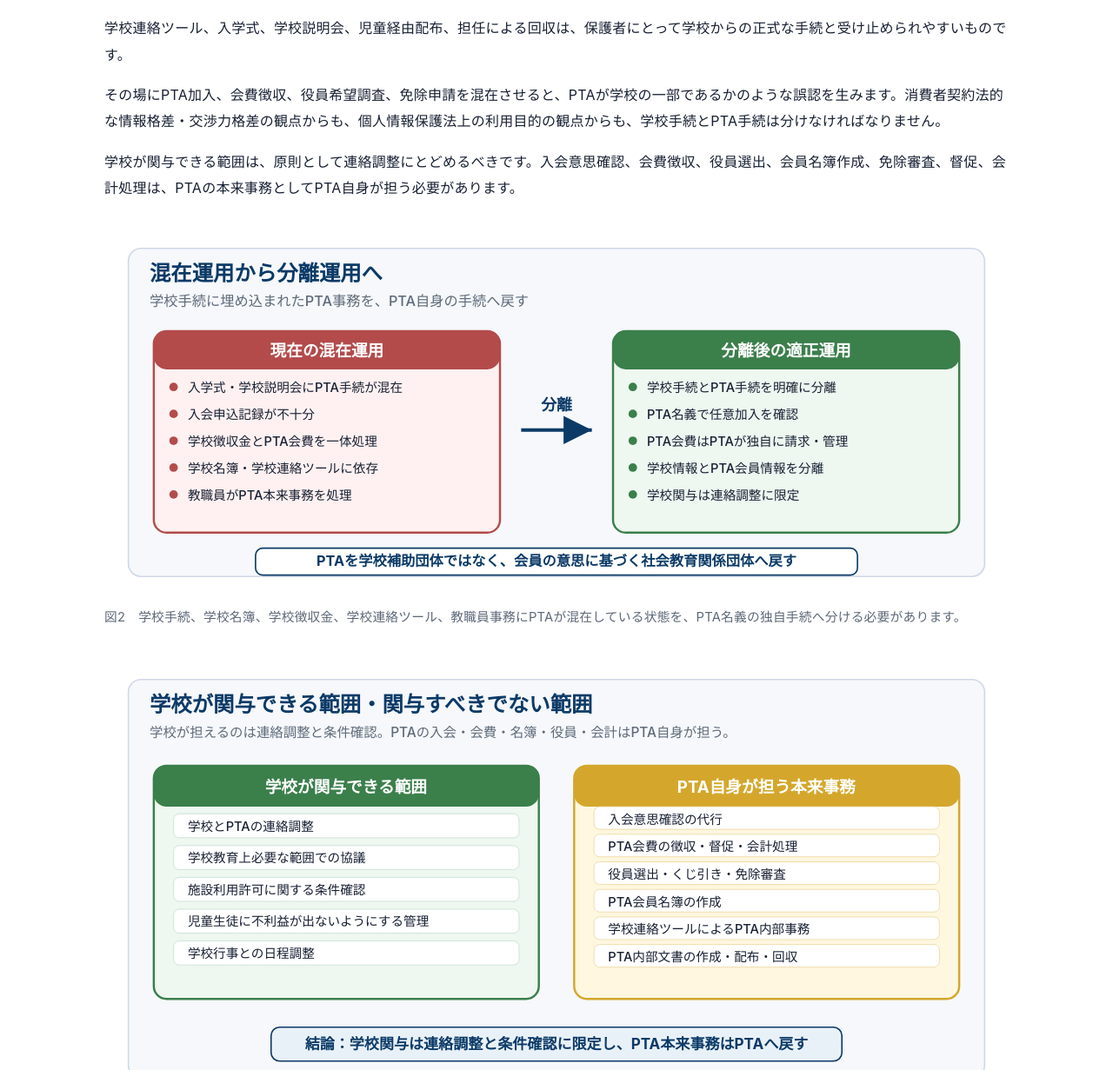
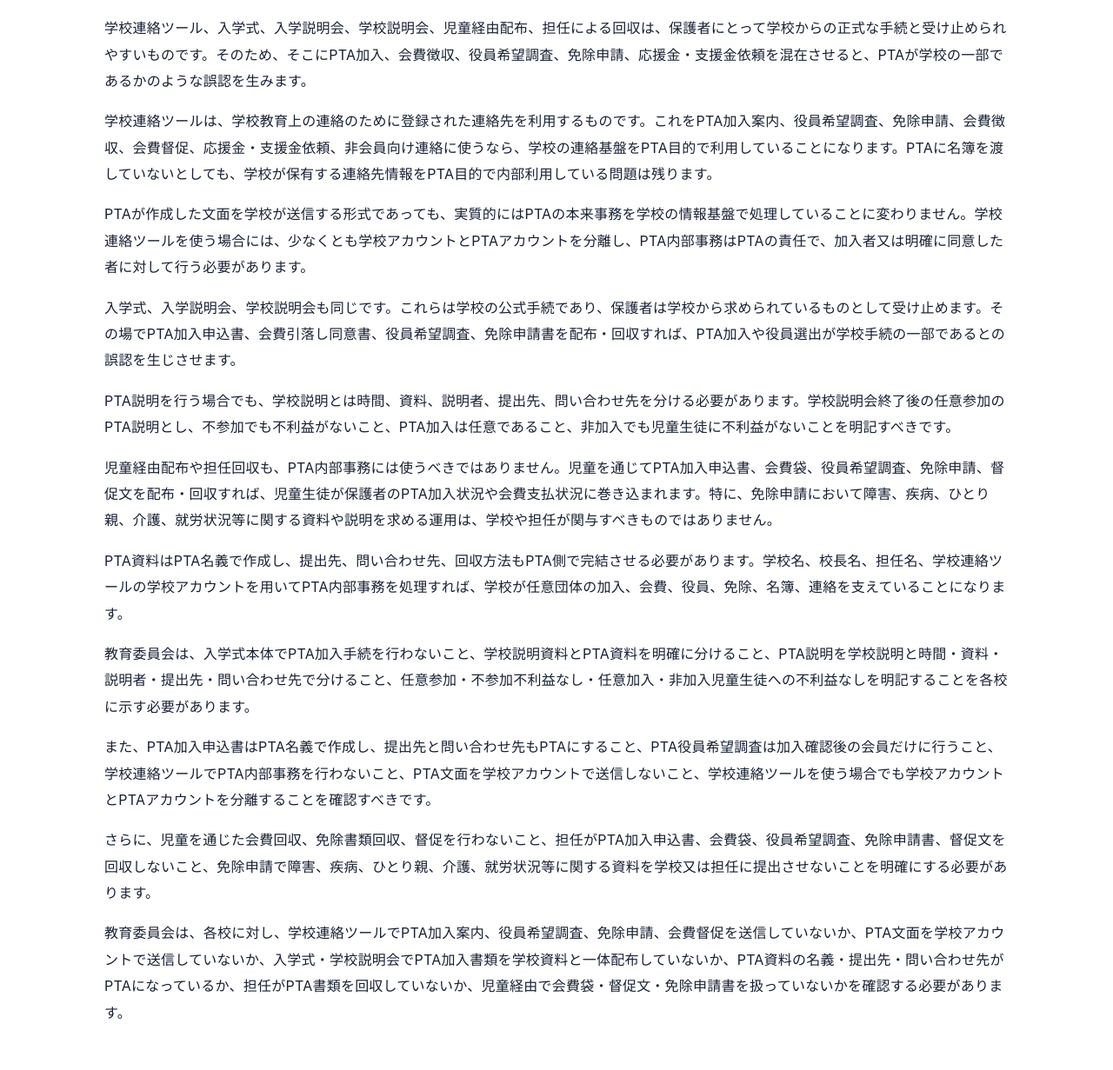
Before and after one commit to ptaorg/jp, a website: page index.html in a window 1280 px wide. Shown: the part 10445-11676 px from the top of the page at 87% size. Drawn offline with Linux system fonts and the light colour scheme.

Commit message:
Strengthen public chapter 9 on school communication channels

```diff
--- a/index.html
+++ b/index.html
@@ -169,9 +169,17 @@
 
       <section aria-labelledby="s9">
         <h2 id="s9">9　学校連絡ツール・入学式・配布物の分離</h2>
-        <p>学校連絡ツール、入学式、学校説明会、児童経由配布、担任による回収は、保護者にとって学校からの正式な手続と受け止められやすいものです。</p>
-        <p>その場にPTA加入、会費徴収、役員希望調査、免除申請を混在させると、PTAが学校の一部であるかのような誤認を生みます。消費者契約法的な情報格差・交渉力格差の観点からも、個人情報保護法上の利用目的の観点からも、学校手続とPTA手続は分けなければなりません。</p>
-        <p>学校が関与できる範囲は、原則として連絡調整にとどめるべきです。入会意思確認、会費徴収、役員選出、会員名簿作成、免除審査、督促、会計処理は、PTAの本来事務としてPTA自身が担う必要があります。</p>
+        <p>学校連絡ツール、入学式、入学説明会、学校説明会、児童経由配布、担任による回収は、保護者にとって学校からの正式な手続と受け止められやすいものです。そのため、そこにPTA加入、会費徴収、役員希望調査、免除申請、応援金・支援金依頼を混在させると、PTAが学校の一部であるかのような誤認を生みます。</p>
+        <p>学校連絡ツールは、学校教育上の連絡のために登録された連絡先を利用するものです。これをPTA加入案内、役員希望調査、免除申請、会費徴収、会費督促、応援金・支援金依頼、非会員向け連絡に使うなら、学校の連絡基盤をPTA目的で利用していることになります。PTAに名簿を渡していないとしても、学校が保有する連絡先情報をPTA目的で内部利用している問題は残ります。</p>
+        <p>PTAが作成した文面を学校が送信する形式であっても、実質的にはPTAの本来事務を学校の情報基盤で処理していることに変わりません。学校連絡ツールを使う場合には、少なくとも学校アカウントとPTAアカウントを分離し、PTA内部事務はPTAの責任で、加入者又は明確に同意した者に対して行う必要があります。</p>
+        <p>入学式、入学説明会、学校説明会も同じです。これらは学校の公式手続であり、保護者は学校から求められているものとして受け止めます。その場でPTA加入申込書、会費引落し同意書、役員希望調査、免除申請書を配布・回収すれば、PTA加入や役員選出が学校手続の一部であるとの誤認を生じさせます。</p>
+        <p>PTA説明を行う場合でも、学校説明とは時間、資料、説明者、提出先、問い合わせ先を分ける必要があります。学校説明会終了後の任意参加のPTA説明とし、不参加でも不利益がないこと、PTA加入は任意であること、非加入でも児童生徒に不利益がないことを明記すべきです。</p>
+        <p>児童経由配布や担任回収も、PTA内部事務には使うべきではありません。児童を通じてPTA加入申込書、会費袋、役員希望調査、免除申請、督促文を配布・回収すれば、児童生徒が保護者のPTA加入状況や会費支払状況に巻き込まれます。特に、免除申請において障害、疾病、ひとり親、介護、就労状況等に関する資料や説明を求める運用は、学校や担任が関与すべきものではありません。</p>
+        <p>PTA資料はPTA名義で作成し、提出先、問い合わせ先、回収方法もPTA側で完結させる必要があります。学校名、校長名、担任名、学校連絡ツールの学校アカウントを用いてPTA内部事務を処理すれば、学校が任意団体の加入、会費、役員、免除、名簿、連絡を支えていることになります。</p>
+        <p>教育委員会は、入学式本体でPTA加入手続を行わないこと、学校説明資料とPTA資料を明確に分けること、PTA説明を学校説明と時間・資料・説明者・提出先・問い合わせ先で分けること、任意参加・不参加不利益なし・任意加入・非加入児童生徒への不利益なしを明記することを各校に示す必要があります。</p>
+        <p>また、PTA加入申込書はPTA名義で作成し、提出先と問い合わせ先もPTAにすること、PTA役員希望調査は加入確認後の会員だけに行うこと、学校連絡ツールでPTA内部事務を行わないこと、PTA文面を学校アカウントで送信しないこと、学校連絡ツールを使う場合でも学校アカウントとPTAアカウントを分離することを確認すべきです。</p>
+        <p>さらに、児童を通じた会費回収、免除書類回収、督促を行わないこと、担任がPTA加入申込書、会費袋、役員希望調査、免除申請書、督促文を回収しないこと、免除申請で障害、疾病、ひとり親、介護、就労状況等に関する資料を学校又は担任に提出させないことを明確にする必要があります。</p>
+        <p>教育委員会は、各校に対し、学校連絡ツールでPTA加入案内、役員希望調査、免除申請、会費督促を送信していないか、PTA文面を学校アカウントで送信していないか、入学式・学校説明会でPTA加入書類を学校資料と一体配布していないか、PTA資料の名義・提出先・問い合わせ先がPTAになっているか、担任がPTA書類を回収していないか、児童経由で会費袋・督促文・免除申請書を扱っていないかを確認する必要があります。</p>
         <figure class="diagram-figure">
           <div class="diagram-scroll">
             <img class="wide-diagram" src="public/img/before-after.svg" alt="現在の混在運用と分離後の適正運用を比較した図">
```
